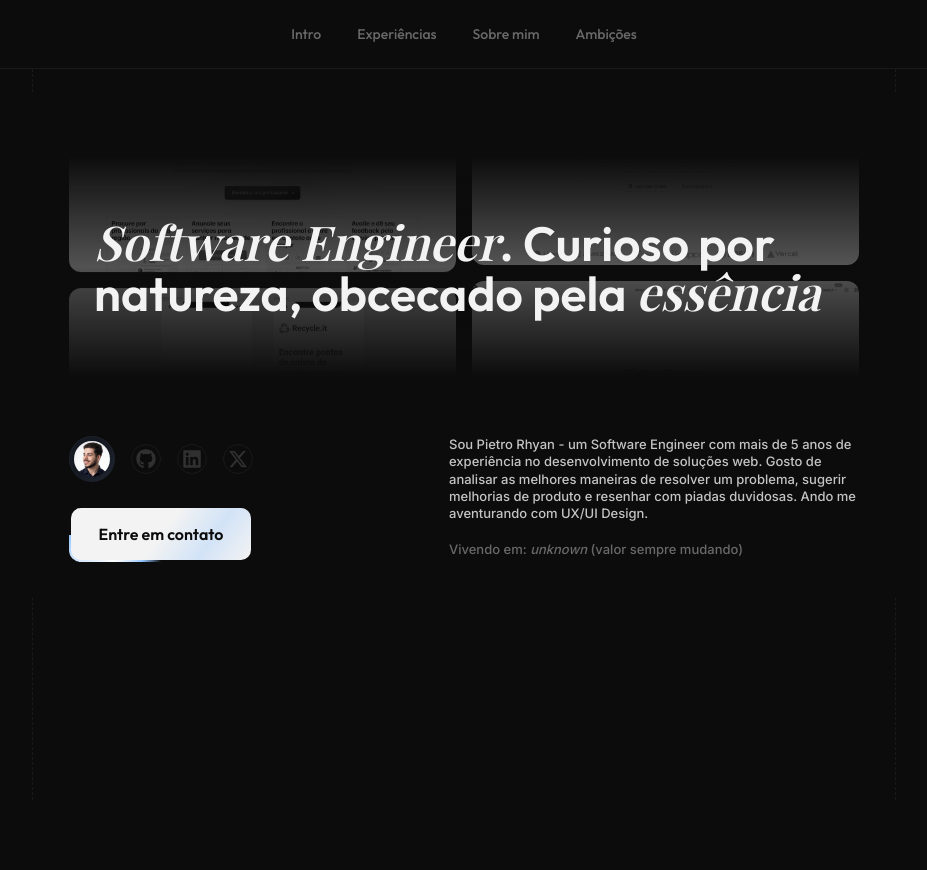
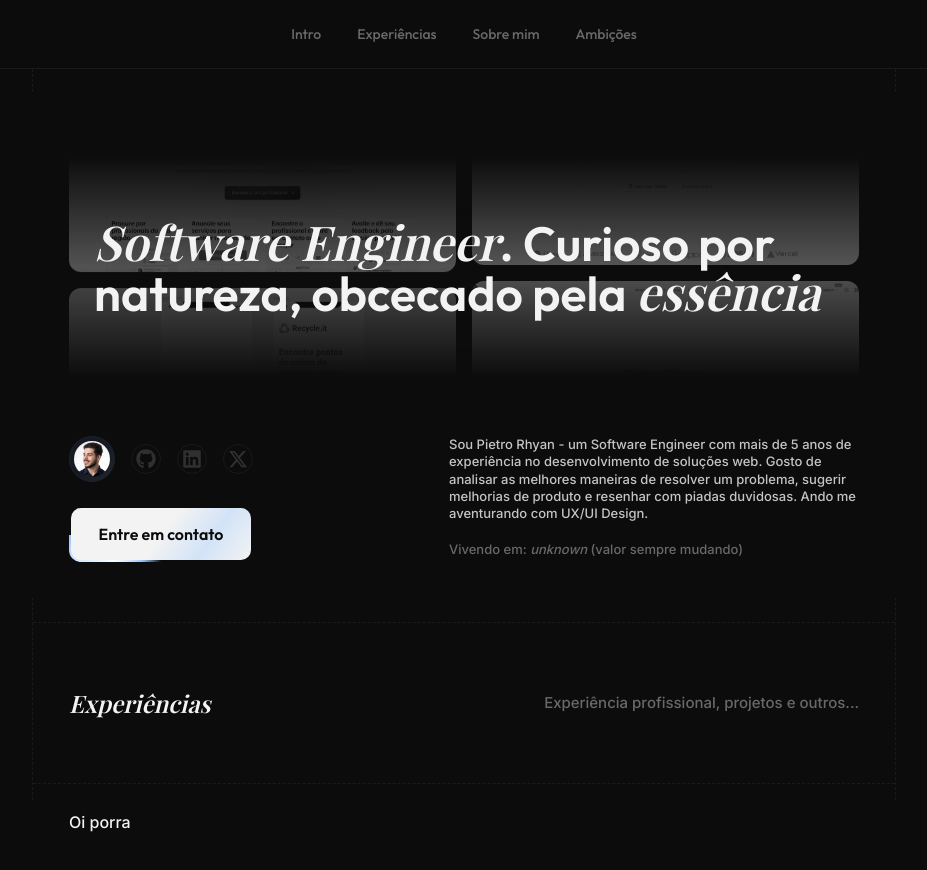
Before and after one commit to PietroRhyan/new-portfolio, a Next.js app: page / in a window 1280 px wide. Shown: the top 870 px of the page, without its empty margins (176-1103 px from the left). Before the commit the page ends 800 px from the top, so only its background shows below. Built offline with nearby package versions, Linux system fonts and the light colour scheme; no server answers.

Commit message:
feat: add section component

```diff
--- a/src/app/page.tsx
+++ b/src/app/page.tsx
@@ -1,9 +1,21 @@
+import { useTranslations } from "next-intl";
 import { Intro } from "@/components/intro";
+import { Section } from "@/components/ui/section";
 
 export default function Home() {
+  const t = useTranslations("home.navbar");
+
   return (
     <main className="relative h-[calc(100dvh-69px)] max-w-216 mx-auto border-x border-dashed border-x-dark-gray pt-6">
       <Intro />
+
+      <Section
+        id="experience"
+        title={t("experiences")}
+        description="Experiência profissional, projetos e outros..."
+      >
+        Oi porra
+      </Section>
     </main>
   );
 }
--- a/src/components/intro/index.tsx
+++ b/src/components/intro/index.tsx
@@ -24,8 +24,8 @@ const rProjects: ProjectType[] = [
 ];
 
 const socials: SocialProps[] = [
-  { href: "https://www.github.com/PietroRhyan", icon: <FaGithub size={20} /> },
-  { href: "https://www.linkedin.com/in/pietrorhyan/", icon: <FaLinkedin size={20} /> },
+  { href: "https://github.com/PietroRhyan", icon: <FaGithub size={20} /> },
+  { href: "https://linkedin.com/in/pietrorhyan/", icon: <FaLinkedin size={20} /> },
   { href: "https://x.com/pietrorhyan2", icon: <FaXTwitter size={20} /> },
 ];
 
@@ -35,7 +35,7 @@ export function Intro() {
   return (
     <section
       id="intro"
-      className="relative top-0 -left-px w-[calc(100%+2px)] bg-background p-9 border-x border-x-background space-y-8"
+      className="relative top-0 -left-px w-[calc(100%+2px)] bg-background p-9 border-x border-x-background space-y-8 mb-6"
     >
       <div className="relative w-full flex items-center justify-center gap-4">
         <div className="overflow-hidden h-[275px] w-[50%]">
--- /dev/null
+++ b/src/components/ui/section/index.tsx
@@ -0,0 +1,21 @@
+interface SectionProps {
+  id: string
+  title: string
+  description: string
+  children: React.ReactNode
+}
+
+export function Section({ id, title, description, children }: SectionProps) {
+  return (
+    <section id={id} className="w-full pb-14">
+      <div className='w-full py-16 px-9 border-y border-dashed border-y-dark-gray flex items-center justify-between gap-4' >
+        <h2 className="font-playfair font-semibold text-2xl italic">{title}</h2>
+        <p className="text-base text-gray/50" >{description}</p>
+      </div>
+
+      <div className="w-full pt-6.5 px-9 pb-14" >
+        {children}
+      </div>
+    </section>
+  )
+}
--- a/src/components/ui/social/index.tsx
+++ b/src/components/ui/social/index.tsx
@@ -1,5 +1,3 @@
-import Link from "next/link";
-
 export interface SocialProps {
   href: string;
   icon: React.ReactNode;
@@ -7,10 +5,10 @@ export interface SocialProps {
 
 export function Social({ href, icon }: SocialProps) {
   return (
-    <Link href={href} className="rounded-full">
+    <a href={href} className="rounded-full" target="_blank">
       <div className="p-1 rounded-full bg-background flex items-center justify-center border border-dark-gray cursor-pointer text-gray/20 hover:bg-radial-[at_80%_100%] transition-colors duration-200 hover:border-gray/20 hover:from-[#2F2F2F] hover:to-background hover:to-50% hover:text-gray">
         {icon}
       </div>
-    </Link>
+    </a>
   )
 }
```
